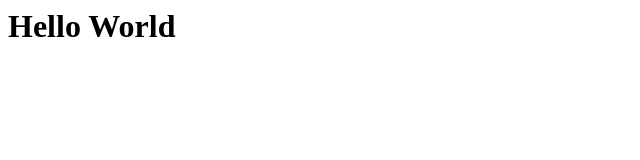
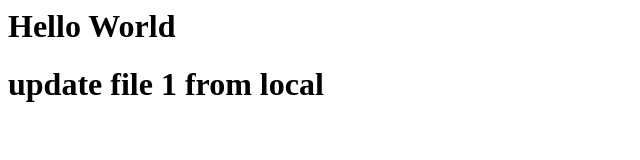
Before and after one commit to toni31al/clrepo, a plain HTML site: page index.html in a window 1280 px wide. Shown: the whole page, without its empty margins (0-640 px from the left). Drawn offline with Linux system fonts and the light colour scheme.

Commit message:
new updated content

```diff
--- a/index.html
+++ b/index.html
@@ -1 +1,2 @@
 <h1>Hello World<h1>
+update file 1 from local
```
